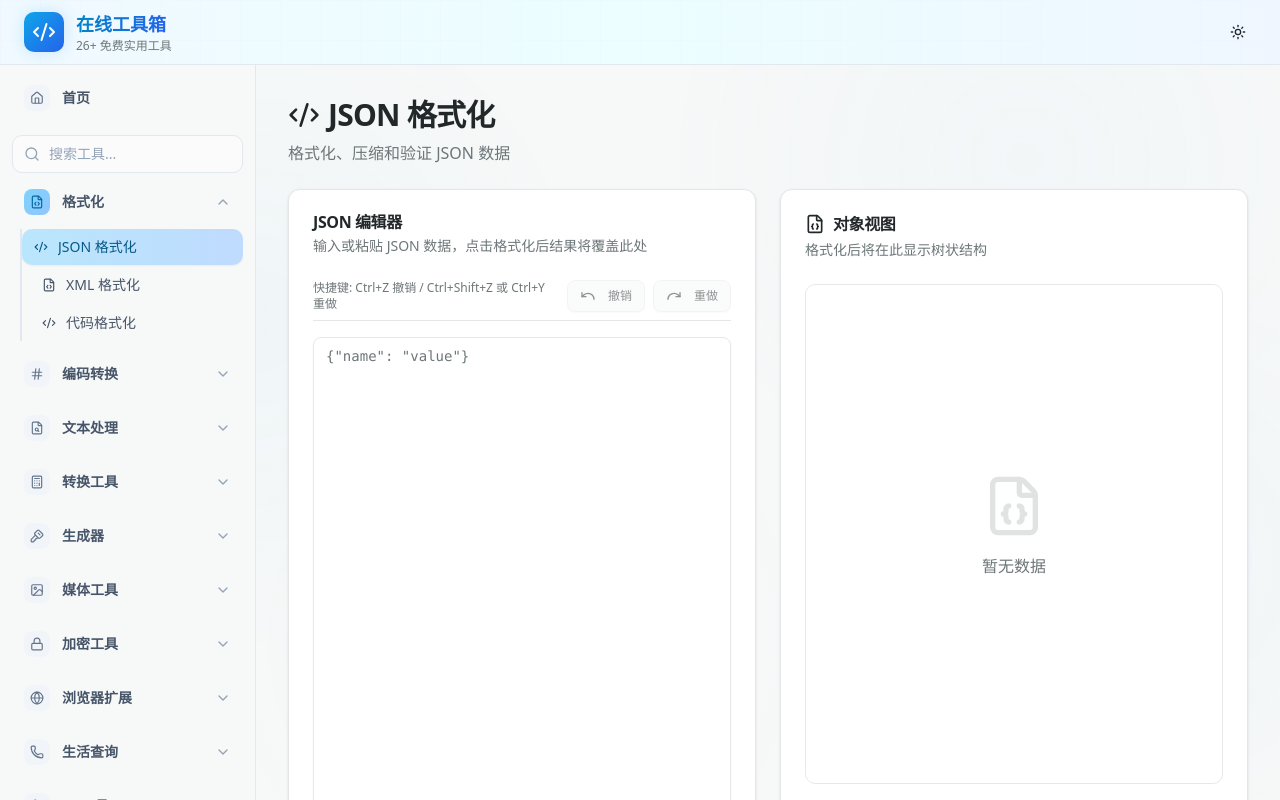
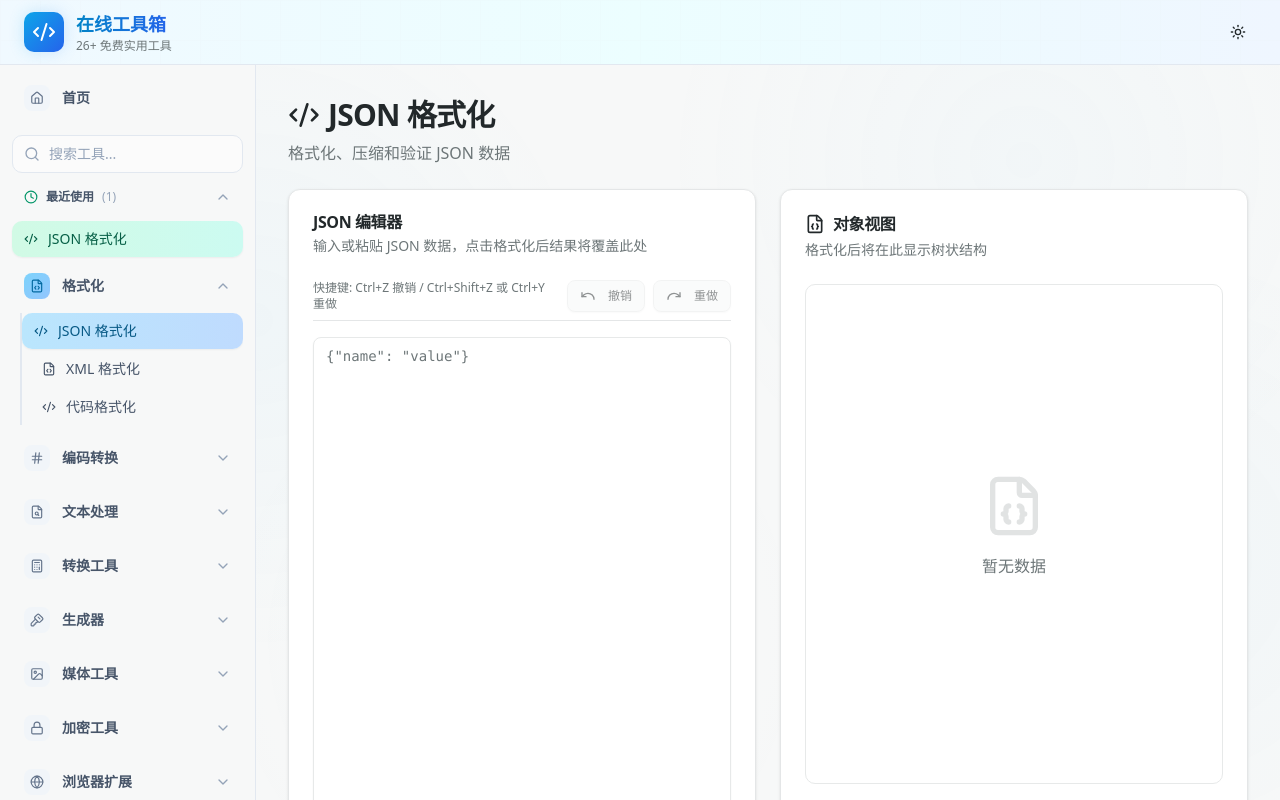
Before and after one commit to ychp/developer-tool, a React (Vite) app: page /json-formatter in a window 1280 px wide. Built offline with nearby package versions, Linux system fonts and the light colour scheme.

Commit message:
feat: 添加工具使用历史记录
- 记录用户最近使用的工具（最多10个）
- 在侧边栏显示“最近使用”分组
- 自动记录访问历史并去重
- 支持展开/收起功能
- 使用 emerald/teal 色系区分于收藏
- 持久化到 localStorage

```diff
--- a/src/layouts/Layout.tsx
+++ b/src/layouts/Layout.tsx
@@ -134,6 +134,8 @@ export function Layout() {
   const [searchQuery, setSearchQuery] = useState('')
   const [favorites, setFavorites] = useState<Set<string>>(new Set())
   const [favoritesOpen, setFavoritesOpen] = useState(true)
+  const [recentTools, setRecentTools] = useState<string[]>([])
+  const [recentOpen, setRecentOpen] = useState(true)
   const closeTimeoutRef = useRef<NodeJS.Timeout | null>(null)
   const location = useLocation()
 
@@ -151,6 +153,20 @@ export function Layout() {
     if (savedFavoritesOpen !== null) {
       setFavoritesOpen(savedFavoritesOpen === 'true')
     }
+
+    const savedRecentTools = localStorage.getItem('recentTools')
+    if (savedRecentTools) {
+      try {
+        setRecentTools(JSON.parse(savedRecentTools))
+      } catch (e) {
+        console.error('Failed to load recent tools:', e)
+      }
+    }
+
+    const savedRecentOpen = localStorage.getItem('recentOpen')
+    if (savedRecentOpen !== null) {
+      setRecentOpen(savedRecentOpen === 'true')
+    }
   }, [])
 
   useEffect(() => {
@@ -160,6 +176,25 @@ export function Layout() {
   useEffect(() => {
     localStorage.setItem('favoritesOpen', String(favoritesOpen))
   }, [favoritesOpen])
+
+  useEffect(() => {
+    localStorage.setItem('recentTools', JSON.stringify(recentTools))
+  }, [recentTools])
+
+  useEffect(() => {
+    localStorage.setItem('recentOpen', String(recentOpen))
+  }, [recentOpen])
+
+  useEffect(() => {
+    const currentPath = location.pathname
+    if (currentPath !== '/' && !searchQuery) {
+      setRecentTools(prev => {
+        const filtered = prev.filter(path => path !== currentPath)
+        const updated = [currentPath, ...filtered].slice(0, 10)
+        return updated
+      })
+    }
+  }, [location.pathname, searchQuery])
 
   const isToolActive = (path: string) => location.pathname === path
   const isGroupActive = useCallback((group: typeof menuGroups[0]) =>
@@ -235,6 +270,10 @@ export function Layout() {
   const favoriteTools = menuGroups.flatMap(group =>
     group.tools.filter(tool => favorites.has(tool.path))
   )
+
+  const recentToolsList = recentTools
+    .map(path => menuGroups.flatMap(group => group.tools).find(tool => tool.path === path))
+    .filter(Boolean)
 
   return (
     <div className="h-screen flex flex-col overflow-hidden relative z-10">
@@ -353,6 +392,45 @@ export function Layout() {
                           >
                             <Star className="h-3.5 w-3.5 text-amber-500 dark:text-amber-400 fill-amber-500 dark:fill-amber-400" />
                           </button>
+                        </Link>
+                      )
+                    })}
+                  </div>
+                )}
+              </div>
+            )}
+
+            {!sidebarCollapsed && !searchQuery && recentToolsList.length > 0 && (
+              <div className="mb-4">
+                <button
+                  onClick={() => setRecentOpen(!recentOpen)}
+                  className="w-full flex items-center justify-between px-3 py-2 mb-2 text-sm font-medium transition-all duration-200 text-slate-600 dark:text-slate-300 hover:bg-gradient-to-r hover:from-emerald-50 hover:to-teal-50 dark:hover:from-slate-800/60 dark:hover:to-slate-700/60 rounded-lg group/recent"
+                >
+                  <div className="flex items-center space-x-2">
+                    <Clock className="h-3.5 w-3.5 text-emerald-600 dark:text-emerald-400" />
+                    <span className="text-xs font-semibold">最近使用</span>
+                    <span className="text-xs text-slate-400 dark:text-slate-500">({recentToolsList.length})</span>
+                  </div>
+                  <ChevronDown className={`h-4 w-4 shrink-0 transition-transform duration-200 text-slate-400 dark:text-slate-500 ${recentOpen ? 'rotate-180' : ''}`} />
+                </button>
+                {recentOpen && (
+                  <div className="space-y-0.5">
+                    {recentToolsList.map((tool) => {
+                      if (!tool) return null
+                      const ToolIcon = tool.icon
+                      return (
+                        <Link
+                          key={tool.path}
+                          to={tool.path}
+                          className={`flex items-center space-x-2.5 rounded-lg px-3 py-2 text-sm font-medium transition-all duration-200 ${
+                            isToolActive(tool.path)
+                              ? 'bg-gradient-to-r from-emerald-100 to-teal-100 dark:from-emerald-500/20 dark:to-teal-500/20 text-emerald-800 dark:text-emerald-200 shadow-sm'
+                              : 'text-slate-600 dark:text-slate-300 hover:bg-gradient-to-r hover:from-emerald-50 hover:to-teal-50 dark:hover:from-slate-800/60 dark:hover:to-slate-700/60 hover:text-emerald-700 dark:hover:text-emerald-200'
+                          }`}
+                          onClick={() => setSidebarOpen(false)}
+                        >
+                          <ToolIcon className="h-3.5 w-3.5 shrink-0" />
+                          <span className="truncate">{tool.name}</span>
                         </Link>
                       )
                     })}
```
